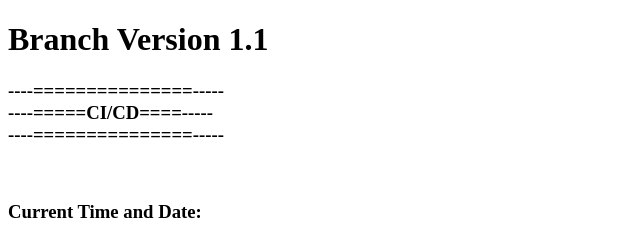
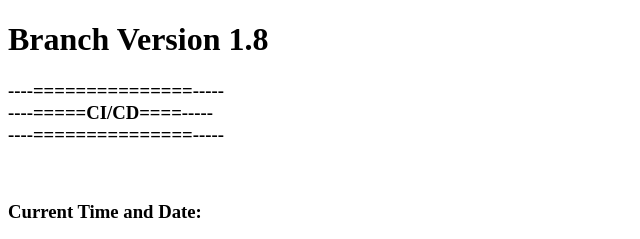
Before and after one commit to BecherX64/PS-LocalInfo-Git001, a plain HTML site: page PS-LocalInfo-Git001/WebPage/Index.html in a window 1280 px wide. Shown: the top 239 px of the page, 0-640 px from the left. Drawn offline with Linux system fonts and the light colour scheme.

Commit message:
#2019-06-27: #03

```diff
--- a/PS-LocalInfo-Git001/WebPage/Index.html
+++ b/PS-LocalInfo-Git001/WebPage/Index.html
@@ -7,7 +7,7 @@
 </head>
 <body>
     <P>
-        <h1>Branch Version 1.1</h1>
+        <h1>Branch Version 1.8</h1>
         <h3>
             ----===============-----<br>
             ----=====CI/CD====-----<br>
```
